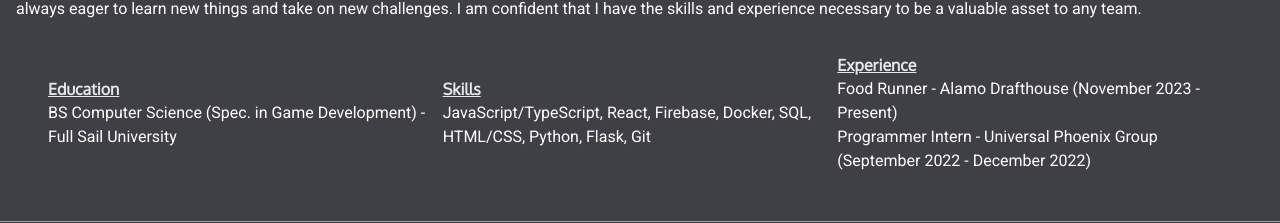
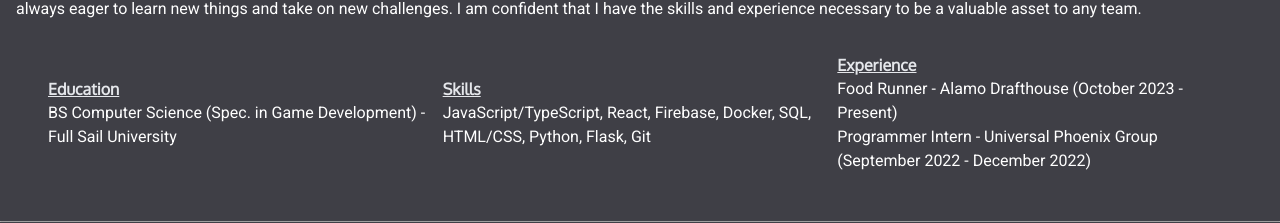
Before and after one commit to Lii02/portfolio, a React (Vite) app: page / in a window 1280 px wide. Shown: the part 284-507 px from the top of the page. Built offline with nearby package versions, Linux system fonts and the light colour scheme.

Commit message:
Fixed date

```diff
--- a/src/components/about.tsx
+++ b/src/components/about.tsx
@@ -46,7 +46,7 @@ function About() {
             Experience
           </h2>
           <p>
-            Food Runner - Alamo Drafthouse (November 2023 - Present)
+            Food Runner - Alamo Drafthouse (October 2023 - Present)
             <br />
             Programmer Intern - Universal Phoenix Group (September 2022 - December 2022)
           </p>
```
